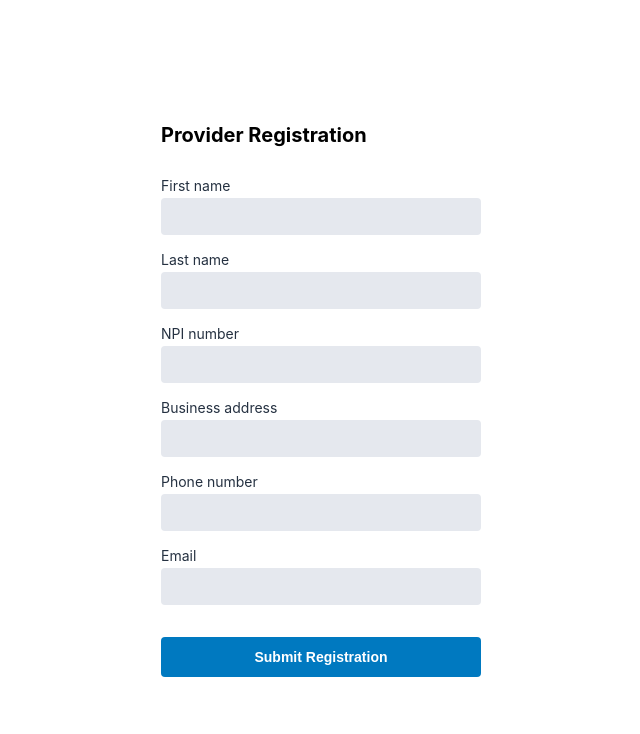
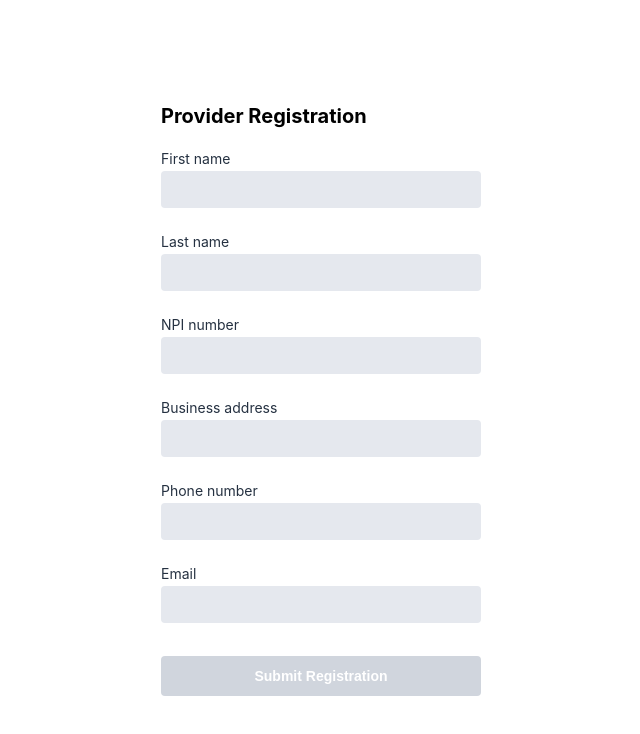
Before and after one commit to danielpickett/user-registration-example, a React (Create React App) app: page / in a window 1280 px wide. Shown: the top 734 px of the page, without its empty margins (319-959 px from the left). Built offline with nearby package versions, Linux system fonts and the light colour scheme.

Commit message:
minimal validation added

```diff
--- a/src/components/RegistrationForm/RegistrationForm.scss
+++ b/src/components/RegistrationForm/RegistrationForm.scss
@@ -2,13 +2,13 @@
 
 .RegistrationForm {
   display: grid;
-  gap: 1rem;
+  gap: 0.5rem;
   &__heading {
     font-size: $text-size-xl;
     margin-top: 0;
   }
   &__button {
-    margin-top: 1rem;
+    margin-top: 0.5rem;
     font-size: $text-size-s;
     font-weight: $text-weight-bold;
     background-color: $color-primary;
@@ -16,5 +16,8 @@
     border-radius: $border-radius-s;
     padding: 0.75rem 1rem;
     color: $text-on-primary;
+    &--is-disabled {
+      background-color: $color-grey-200;
+    }
   }
 }
--- a/src/components/RegistrationForm/RegistrationForm.tsx
+++ b/src/components/RegistrationForm/RegistrationForm.tsx
@@ -1,50 +1,92 @@
 import { useState } from 'react'
 import { TextInput } from 'components'
 import './RegistrationForm.scss'
+import { emailRegEx, numbersOnlyRegEx, phoneNumRegEx } from 'regex'
 
 const formFields = [
-  { name: 'firstName', label: 'First name' },
-  { name: 'lastName', label: 'Last name' },
-  { name: 'npiNumber', label: 'NPI number' },
-  { name: 'businessAddress', label: 'Business address' },
-  { name: 'phoneNumber', label: 'Phone number' },
-  { name: 'email', label: 'Email' },
+  { name: 'firstName', label: 'First name', regex: undefined },
+  { name: 'lastName', label: 'Last name', regex: undefined },
+  { name: 'npiNumber', label: 'NPI number', regex: numbersOnlyRegEx },
+  { name: 'businessAddress', label: 'Business address', regex: undefined },
+  {
+    name: 'phoneNumber',
+    label: 'Phone number',
+    regex: phoneNumRegEx,
+  },
+  { name: 'email', label: 'Email', regex: emailRegEx },
 ] as const
 
-type InitialStateType = Record<typeof formFields[number]['name'], string>
+type FieldNameType = typeof formFields[number]['name']
+type FieldStateType = { value: string; touched: boolean }
+type InitialStateType = Record<FieldNameType, FieldStateType>
 
-export const RegistrationForm = () => {
 const initialState = formFields.reduce<Partial<InitialStateType>>(
   (fields, field) => {
-      return { ...fields, [field.name]: '' }
+    return {
+      ...fields,
+      [field.name]: { value: '', touched: false },
+    }
   },
   {}
 ) as InitialStateType
 
+export const RegistrationForm = () => {
   const [state, setState] = useState(initialState)
 
   const handleChange = (value: string, name: string) =>
-    setState((prev) => ({ ...prev, [name]: value }))
+    setState((prev) => ({
+      ...prev,
+      [name]: { ...prev[name as FieldNameType], value },
+    }))
 
   const handleClick = () => {
     console.log(state)
   }
+  const handleBlur = (name: string) => {
+    setState((prev) => ({
+      ...prev,
+      [name]: { ...prev[name as FieldNameType], touched: true },
+    }))
+  }
 
+  const isValidField = (value: string, regex?: RegExp) => {
+    if (value === '') return false
+    if (!regex) return true
+    if (regex.test(value)) return true
+    return false
+  }
+
+  console.log('state', state)
+  const isSubmitDisabled = formFields.some((field) => {
+    const { regex } = field
+    const { value } = state[field.name]
+    return !isValidField(value, regex)
+  })
+
+  console.log('isSubmitDisabled', isSubmitDisabled)
   return (
     <div className="RegistrationForm">
       <h1 className="RegistrationForm__heading">Provider Registration</h1>
-      {formFields.map(({ label, name }) => (
+      {formFields.map((field) => {
+        const fieldState = state[field.name]
+        return (
           <TextInput
-          key={name}
-          label={label}
-          name={name}
-          value={state[name]}
+            key={field.name}
+            label={field.label}
+            name={field.name}
+            value={fieldState.value}
             onChange={handleChange}
+            valid={isValidField(fieldState.value, field.regex)}
+            touched={fieldState.touched}
+            onBlur={handleBlur}
           />
-      ))}
+        )
+      })}
 
       <button
-        className="RegistrationForm__button"
+        className={`RegistrationForm__button${
+          isSubmitDisabled ? ' RegistrationForm__button--is-disabled' : ''
+        }`}
         type="button"
         onClick={handleClick}
       >
--- a/src/components/TextInput/TextInput.scss
+++ b/src/components/TextInput/TextInput.scss
@@ -3,6 +3,7 @@
 .TextInput {
   &__label {
     display: block;
+    text-align: start;
     margin-bottom: 0.25rem;
     font-size: $text-size-s;
     color: $text-on-white;
@@ -21,4 +22,11 @@
       background-color: $color-grey-050;
     }
   }
+  &__message {
+    margin-top: 0.125rem;
+    display: block;
+    font-size: $text-size-xs;
+    color: $text-on-white--danger;
+    text-align: end;
+  }
 }
--- a/src/components/TextInput/TextInput.tsx
+++ b/src/components/TextInput/TextInput.tsx
@@ -4,16 +4,28 @@ import './TextInput.scss'
 export const TextInput = ({
   label,
   value,
+  name,
+  touched,
+  valid,
   onChange,
-  name,
+  onBlur,
 }: {
   label: string
   value: string
+  name: string
+  touched: boolean
+  valid: boolean
   onChange: (newValue: string, name: string) => void
-  name: string
+  onBlur: (name: string) => void
 }) => {
   const handleChange = (e: ChangeEvent<HTMLInputElement>) =>
     onChange(e.target.value, name)
+
+  const message = (() => {
+    if (touched && value === '') return 'required'
+    if (value !== '' && !valid) return `Invalid ${label.toLowerCase()}`
+    return <>&nbsp;</>
+  })()
 
   return (
     <div className="TextInput">
@@ -26,7 +38,9 @@ export const TextInput = ({
         type="text"
         value={value}
         onChange={handleChange}
+        onBlur={() => onBlur(name)}
       />
+      <span className="TextInput__message">{message}</span>
     </div>
   )
 }
--- /dev/null
+++ b/src/regex/index.ts
@@ -0,0 +1 @@
+export * from './regex'
--- /dev/null
+++ b/src/regex/regex.ts
@@ -0,0 +1,6 @@
+export const phoneNumRegEx =
+  /^[+]?[(]?[0-9]{3}[)]?[-\s.]?[0-9]{3}[-\s.]?[0-9]{4,6}$/im
+
+export const emailRegEx = /(.+)@(.+){2,}\.(.+){2,}/
+
+export const numbersOnlyRegEx = /^[0-9]*$/
```
Lines whose indentation alone changed are shown as unchanged.
